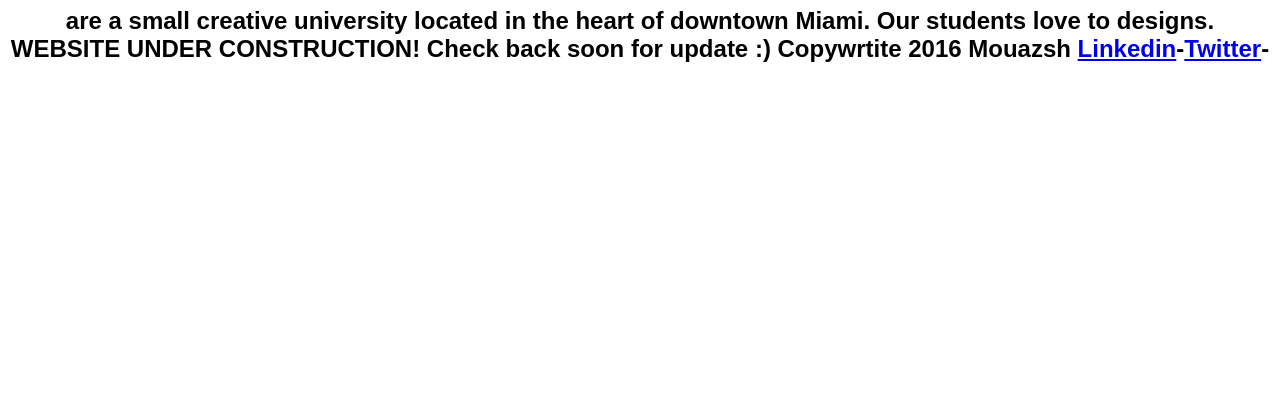
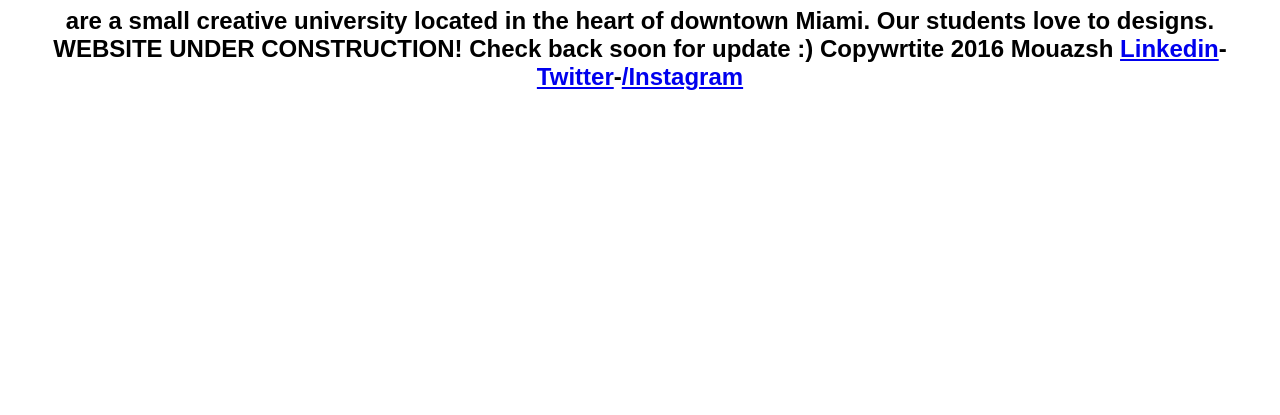
Before and after one commit to mouazsh/mouazsh.github.io, a plain HTML site: page index.html in a window 1280 px wide. Shown: the part 385-800 px from the top of the page. Drawn offline with Linux system fonts and the light colour scheme.

Commit message:
Update index.html

```diff
--- a/index.html
+++ b/index.html
@@ -19,5 +19,5 @@
 Check back soon for update :)
 
 Copywrtite 2016 Mouazsh
-<a href="http://www.linkedin.com/in/moua-sh-224340a6?trk=nav_responsive_tab_profile_pic">Linkedin</a>-<a href="https://twitter.com/mouazsh">Twitter</a>-<a href="https://www.instagram.com/lilmoua/Instagram</a>
+<a href="http://www.linkedin.com/in/moua-sh-224340a6?trk=nav_responsive_tab_profile_pic">Linkedin</a>-<a href="https://twitter.com/mouazsh">Twitter</a>-<a href="https://www.instagram.com/lilmoua">/Instagram</a>
 </body>
```
